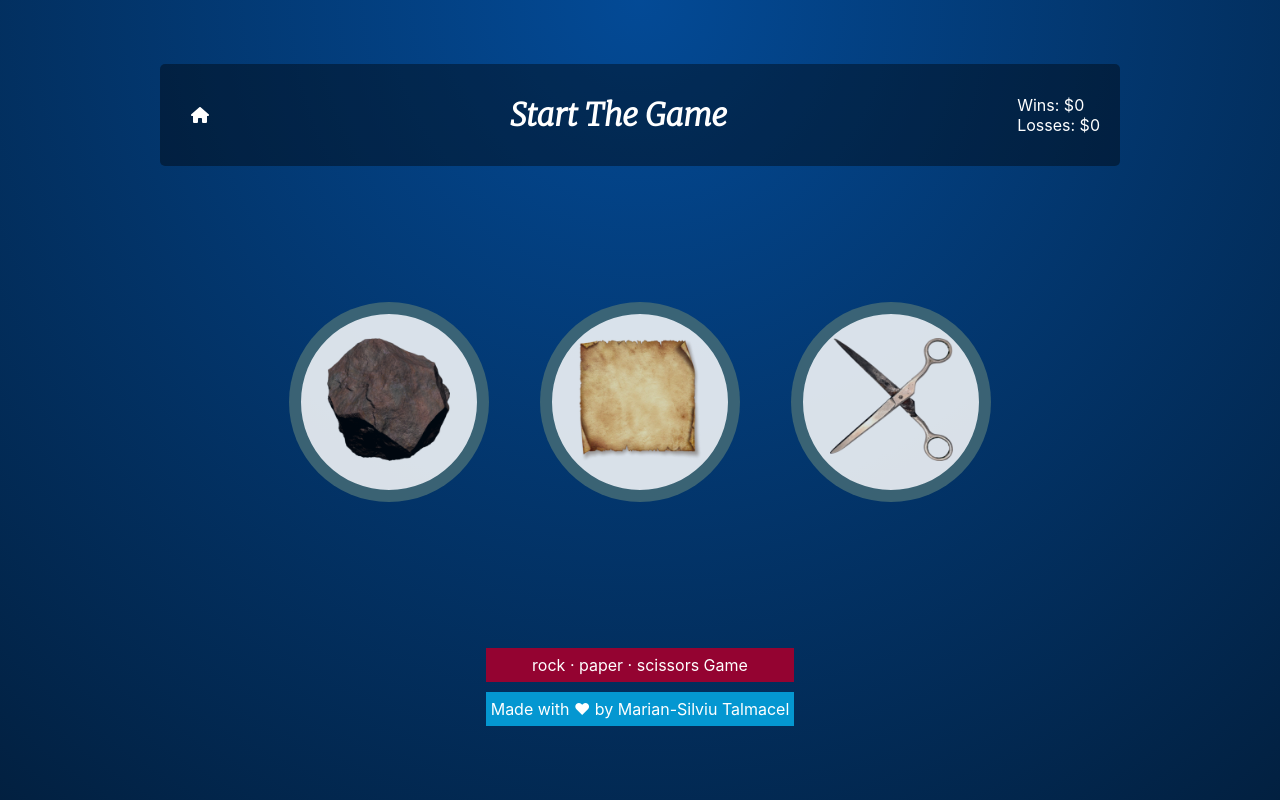
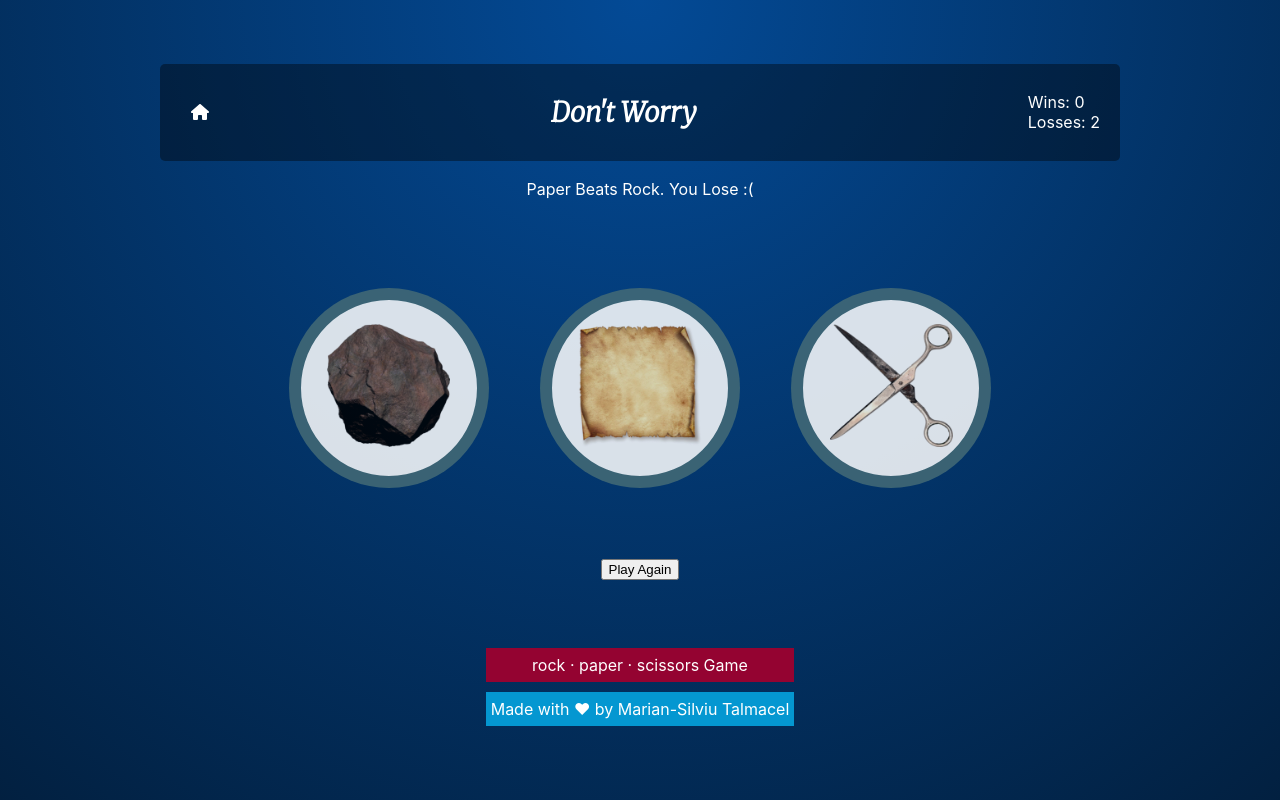
Before and after one commit to MagicAce1988/rock-paper-scissors, a Next.js app: page /play-computer in a window 1280 px wide. Both pictures are taken after a click on the element 388 px from the left and 401 px from the top of the page. Built offline with nearby package versions, Linux system fonts and the light colour scheme.

Commit message:
implemented some logic

```diff
--- a/pages/play-computer.js
+++ b/pages/play-computer.js
@@ -14,14 +14,21 @@ import {
 import { useEffect, useState } from 'react';
 import { useRouter } from 'next/router';
 import Footer from './../components/Footer/Footer';
-import { GameScoreContainer, Message } from '../styles/play-computer.styled';
+import {
+  BottomMessage,
+  GameScoreContainer,
+  Message,
+  TopSection,
+} from '../styles/play-computer.styled';
 
 const PlayComputer = () => {
   // variables and state
   const router = useRouter();
   const [wins, setWins] = useState(0);
   const [losses, setLosses] = useState(0);
-  const [presentScore, setPresentScore] = useState('draw');
+  const [yourChoice, setYourChoice] = useState(null);
+  const [opponentChoice, setOpponentChoice] = useState(null);
+  const [currentResult, setCurrentResult] = useState('');
   const [imageSize, setImageSize] = useState(200);
   const [gameStarted, setGameStarted] = useState(false);
   const topMessages = {
@@ -30,8 +37,32 @@ const PlayComputer = () => {
     [losses === wins]: 'Keep Trying',
   };
   const message = gameStarted ? topMessages[true] : 'Start the Game';
+  const bottomMessages =
+    yourChoice && opponentChoice
+      ? {
+          draw: `You both have chosen ${yourChoice.choice}. No winner this time.`,
+          win: `${yourChoice.choice} beats ${opponentChoice.choice}. You win!!`,
+          loss: `${opponentChoice.choice} beats ${yourChoice.choice}. You lose :(`,
+        }
+      : {};
 
   // handlers and functions
+
+  const playAgainHandler = () => {
+    setYourChoice(null);
+    setOpponentChoice(null);
+    setCurrentResult('');
+  };
+
+  const choiceHandler = (id) => {
+    const gameChoice = gameChoices.find((choice) => choice.id === id);
+    setYourChoice(gameChoice);
+
+    setTimeout(() => {
+      setOpponentChoice(gameChoices[1]);
+    }, 2000);
+  };
+
   const updateSize = () => {
     const { width, height } = getWindowDimensions();
     const size = Math.min(
@@ -49,8 +80,24 @@ const PlayComputer = () => {
     return () => window.removeEventListener('resize', updateSize);
   }, []);
 
+  useEffect(() => {
+    if (yourChoice && opponentChoice) {
+      if (!gameStarted) setGameStarted(true);
+      if (yourChoice.choice === opponentChoice.choice) {
+        setCurrentResult('draw');
+      } else if (yourChoice.beats.includes(opponentChoice.choice)) {
+        setWins(wins + 1);
+        setCurrentResult('win');
+      } else {
+        setLosses(losses + 1);
+        setCurrentResult('loss');
+      }
+    }
+  }, [yourChoice, opponentChoice, gameStarted]);
+
   return (
     <Container>
+      <TopSection>
         <GameScoreContainer>
           <Link href="/">
             <a>
@@ -59,19 +106,34 @@ const PlayComputer = () => {
           </Link>
           <Message>{message}</Message>
           <div>
-          <div>Wins: ${wins}</div>
-          <div>Losses: ${losses}</div>
+            <div>Wins: {wins}</div>
+            <div>Losses: {losses}</div>
           </div>
         </GameScoreContainer>
+        {!!yourChoice && !!opponentChoice && (
+          <BottomMessage>{bottomMessages[currentResult]}</BottomMessage>
+        )}
+        {!opponentChoice && (
+          <BottomMessage>
+            {yourChoice ? 'Waiting for the opponent...' : 'Make your move...'}
+          </BottomMessage>
+        )}
+      </TopSection>
       <ImagesContainer withWrap={true}>
         {gameChoices.map(({ id, image, choice }) => (
-          <ImageContainer key={id} imageSize={imageSize} withPointer={true}>
+          <ImageContainer
+            onClick={() => !yourChoice && choiceHandler(id)}
+            key={id}
+            imageSize={imageSize}
+            withPointer={!yourChoice}
+          >
             <BorderRadiusAdjustment>
               <Image src={image} alt={choice} priority />
             </BorderRadiusAdjustment>
           </ImageContainer>
         ))}
       </ImagesContainer>
+      <button onClick={playAgainHandler}>Play Again</button>
       <Footer />
     </Container>
   );
--- a/styles/play-computer.styled.js
+++ b/styles/play-computer.styled.js
@@ -1,11 +1,14 @@
 import styled from 'styled-components';
+
+export const TopSection = styled.div`
+  width: 75vw;
+`;
 
 export const GameScoreContainer = styled.div`
   display: flex;
   justify-content: space-between;
   align-items: center;
   margin-top: 5vw;
-  width: 75vw;
   background-color: rgba(0, 0, 0, 0.4);
   color: #fff;
   border-radius: 5px;
@@ -22,7 +25,15 @@ export const Message = styled.h1`
   line-height: 20px;
   color: #fff;
   font-family: 'Merriweather', serif;
-  font-size: calc(12px + 1.5vw);
+  font-size: calc(12px + 1.2vw);
   text-align: center;
   text-transform: capitalize;
 `;
+
+export const BottomMessage = styled.p`
+  color: #fff;
+  font-size: 1em;
+  text-align: center;
+  text-transform: capitalize;
+  line-height: 1.5;
+`;
```
Lines whose indentation alone changed are shown as unchanged.
